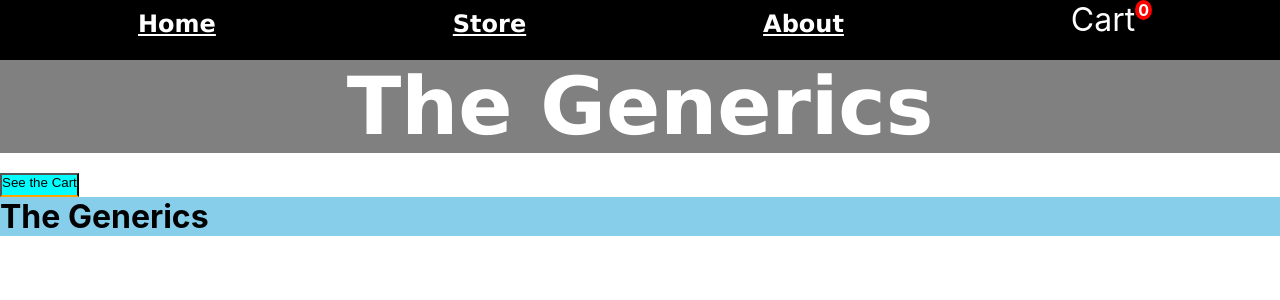
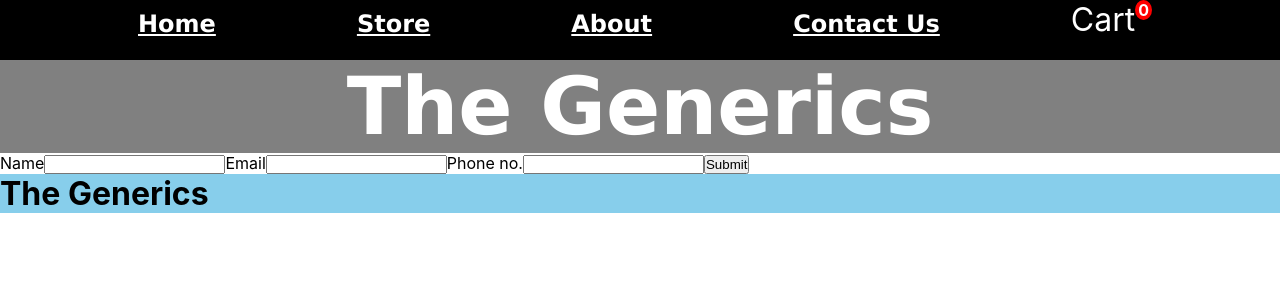
Before and after one commit to iamashutoshprasad/E-eommerce-Website, a React (Create React App) app: page /contactus in a window 1280 px wide. Shown: the top 300 px of the page. Built offline with nearby package versions, Linux system fonts and the light colour scheme.

Commit message:
contact us pages with firebase added

```diff
--- a/src/App.js
+++ b/src/App.js
@@ -1,13 +1,13 @@
-import React, { useState } from 'react'
-import Navbar from './components/Navbar'
-import Shop from './components/Shop'
-import './App.css';
-import Cart from './components/Cart';
-import Section from './components/Section';
-import Footer from './components/Footer';
-import { BrowserRouter as Router, Route, Routes } from 'react-router-dom';
-import Home from './components/Pages/Home';
-
+import React, { useState } from "react";
+import Navbar from "./components/Navbar";
+import Shop from "./components/Shop";
+import "./App.css";
+import Cart from "./components/Cart";
+import Section from "./components/Section";
+import Footer from "./components/Footer";
+import { BrowserRouter as Router, Route, Routes } from "react-router-dom";
+import Home from "./components/Pages/Home";
+import ContactUs from "./components/Pages/ContactUs";
 
 const App = () => {
   const [cart, setCart] = useState([]);
@@ -17,9 +17,8 @@ const App = () => {
   const handleClick = (item) => {
     let isPresent = false;
     cart.forEach((product) => {
-      if (item.id === product.id)
-        isPresent = true;
-    })
+      if (item.id === product.id) isPresent = true;
+    });
 
     if (isPresent) {
       setWarning(true);
@@ -29,13 +28,12 @@ const App = () => {
       return;
     }
     setCart([...cart, item]);
-  }
+  };
 
   const handleChange = (item, d) => {
     let ind = -1;
     cart.forEach((data, index) => {
-      if (data.id === item.id)
-        ind = index;
+      if (data.id === item.id) ind = index;
     });
     const tempArr = cart;
     tempArr[ind].amount += d;
@@ -43,10 +41,9 @@ const App = () => {
 
     if (tempArr[ind].amount === 0) {
       tempArr[ind].amount = 1;
-
     }
-    setCart([...tempArr])
-  }
+    setCart([...tempArr]);
+  };
 
   return (
     <Router>
@@ -56,25 +53,30 @@ const App = () => {
         <Routes>
           <Route
             path="/"
-            element={show ? <Shop handleClick={handleClick} /> : <Cart cart={cart} setCart={setCart} handleChange={handleChange} />}
+            element={
+              show ? (
+                <Shop handleClick={handleClick} />
+              ) : (
+                <Cart
+                  cart={cart}
+                  setCart={setCart}
+                  handleChange={handleChange}
+                />
+              )
+            }
           />
-          <Route
-            path="/home"
-            element={show ? <Home /> : Error}
-          />
-
+          <Route path="/home" element={show ? <Home /> : Error} />
+          <Route path="/contactus" element={show ? <ContactUs /> : Error} />
         </Routes>
 
-        {warning && <div className='warning'> Item is already in your cart </div>}
+        {warning && (
+          <div className="warning"> Item is already in your cart </div>
+        )}
 
-        {show ? <button onClick={() => handleClick()} className='cart_button'>
-          See the Cart
-        </button> : Error
-        }
         <Footer />
       </div>
     </Router>
-  )
-}
+  );
+};
 
-export default App
+export default App;
--- a/src/components/Navbar.jsx
+++ b/src/components/Navbar.jsx
@@ -1,25 +1,48 @@
-import React from 'react';
-import { Link, useLocation } from 'react-router-dom';
-import '../style/Navbar.css';
+import React from "react";
+import { Link, useLocation } from "react-router-dom";
+import "../style/Navbar.css";
 
 const Navbar = ({ size, setShow }) => {
   const location = useLocation();
 
   return (
     <nav>
-      <div className='nav_box'>
-        <Link to='/home' className={location.pathname === '/Pages/Home' ? 'my_shop active' : 'my_shop'}>
+      <div className="nav_box">
+        <Link
+          to="/home"
+          className={
+            location.pathname === "/Pages/Home" ? "my_shop active" : "my_shop"
+          }
+        >
           Home
         </Link>
-        <Link to='/' className={location.pathname === '/' ? 'my_shop active' : 'my_shop'}>
+        <Link
+          to="/"
+          className={location.pathname === "/" ? "my_shop active" : "my_shop"}
+        >
           Store
         </Link>
-        <Link to='/about' className={location.pathname === '/Pages/About' ? 'my_shop active' : 'my_shop'}>
+        <Link
+          to="/about"
+          className={
+            location.pathname === "/Pages/About" ? "my_shop active" : "my_shop"
+          }
+        >
           About
         </Link>
-        <div className='cart' onClick={() => setShow(false)}>
+        <Link
+          to="/contactus"
+          className={
+            location.pathname === "/Pages/ContactUs"
+              ? "my_shop active"
+              : "my_shop"
+          }
+        >
+          Contact Us
+        </Link>
+        <div className="cart" onClick={() => setShow(false)}>
           <span>
-            Cart<i className='fas fa-cart-plus'></i>
+            Cart<i className="fas fa-cart-plus"></i>
           </span>
           <span>{size}</span>
         </div>
--- /dev/null
+++ b/src/components/Pages/ContactUs.jsx
@@ -0,0 +1,82 @@
+import React, { useState } from "react";
+
+function Contact() {
+  const [name, setName] = useState("");
+  const [email, setEmail] = useState("");
+  const [phone, setPhoneno] = useState("");
+
+  const submitHandler = async (e) => {
+    e.preventDefault();
+
+    const details = {
+      name: name,
+      email: email,
+      phone: phone,
+    };
+
+    try {
+      const response = await fetch(
+        "https://contact-us-b856a-default-rtdb.asia-southeast1.firebasedatabase.app/data.json",
+        {
+          method: "POST",
+          headers: {
+            Accept: "application/json",
+            "Content-Type": "application/json",
+          },
+          body: JSON.stringify(details),
+        }
+      );
+
+      if (!response.ok) {
+        throw new Error("Failed to post data");
+      }
+
+      console.log("Data posted successfully");
+
+      // Clear the input fields after successful submission
+      setName("");
+      setEmail("");
+      setPhoneno("");
+    } catch (error) {
+      console.error("Error posting data:", error);
+    }
+  }; // Add an empty dependency array to ensure this function is memoized correctly
+  return (
+    <div>
+      <form onSubmit={submitHandler}>
+        <label>
+          Name
+          <input
+            type="text"
+            id="name"
+            name="name"
+            value={name}
+            onChange={(e) => setName(e.target.value)}
+          />
+        </label>
+        <label>
+          Email
+          <input
+            type="text"
+            id="email"
+            name="email"
+            value={email}
+            onChange={(e) => setEmail(e.target.value)}
+          />
+        </label>
+        <label>
+          Phone no.
+          <input
+            type="number"
+            id="phoneno"
+            name="phoneno"
+            value={phone}
+            onChange={(e) => setPhoneno(e.target.value)}
+          />
+          <button type="submit">Submit</button>
+        </label>
+      </form>
+    </div>
+  );
+}
+export default Contact;
--- a/src/components/Shop.jsx
+++ b/src/components/Shop.jsx
@@ -8,6 +8,10 @@ const Shop = ({handleClick}) => {
     {list.map((item)=> {
        return <Card item={item} key={item.id} handleClick={handleClick}/>
     })}
+    <button onClick={() => handleClick()} className='cart_button'>
+          See the Cart
+        </button>
+
    </section>
   )
 }
```
Also changed, not shown: src/components/Pages/Home.jsx (+22 -11 lines).
